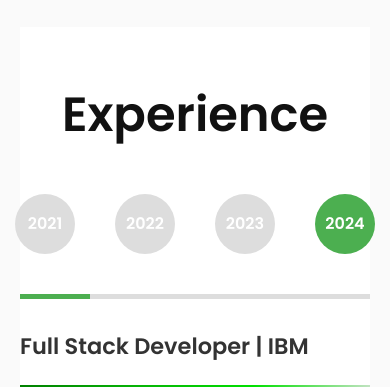
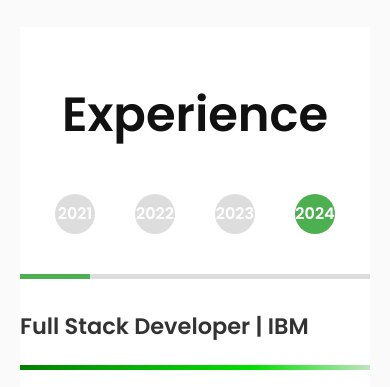
Before and after one commit to saismaran98/myportfolio, a plain HTML site: page index.html in a window 390 px wide. Shown: the part 650-1037 px from the top of the page. Drawn offline with Linux system fonts and the light colour scheme.

Commit message:
android screen size optimization

```diff
--- a/style.css
+++ b/style.css
@@ -4,6 +4,7 @@
   padding: 0;
   box-sizing: border-box;
 }
+
 
 /* Navbar Styling */
 .navbar {
@@ -441,4 +442,23 @@ display: none;
     display: none;
     width: 100%;
   }
+  .experience{
+    width: fit-content;
+
+  }
+  .step {
+    width: 40px;
+    height: 40px;
+    border-radius: 50%;
+    background-color: #ddd;
+    color: white;
+    font-size: 1rem;
+    font-weight: bold;
+    display: flex;
+    align-items: center;
+    justify-content: center;
+    margin: 15 px;
+    cursor: pointer;
+    transition: all 0.3s ease;
+  }
 }
```
